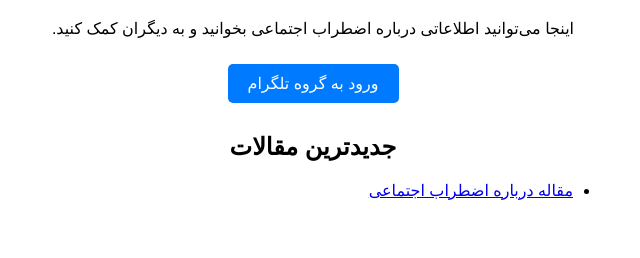
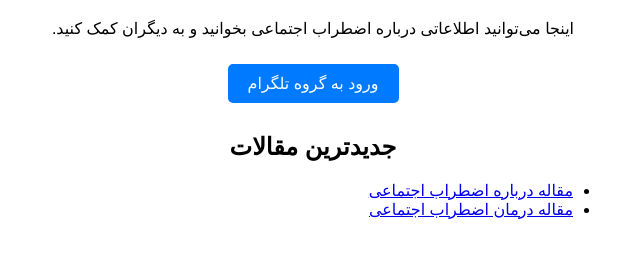
Before and after one commit to Alihei123/social-anxiety-site, a plain HTML site: page index.html in a window 1280 px wide. Shown: the part 120-378 px from the top of the page, without its empty margins (327-967 px from the left). Drawn offline with Linux system fonts and the light colour scheme.

Commit message:
Update index.html

```diff
--- a/index.html
+++ b/index.html
@@ -22,6 +22,8 @@
         <div class="articles">
             <ul>
                 <li><a href="article.html">مقاله درباره اضطراب اجتماعی</a></li>
+                 <li><a href="social-anxiety-treatment.html">مقاله درمان اضطراب اجتماعی</a>
+</li>
             </ul>
         </div>
     </div>
```
